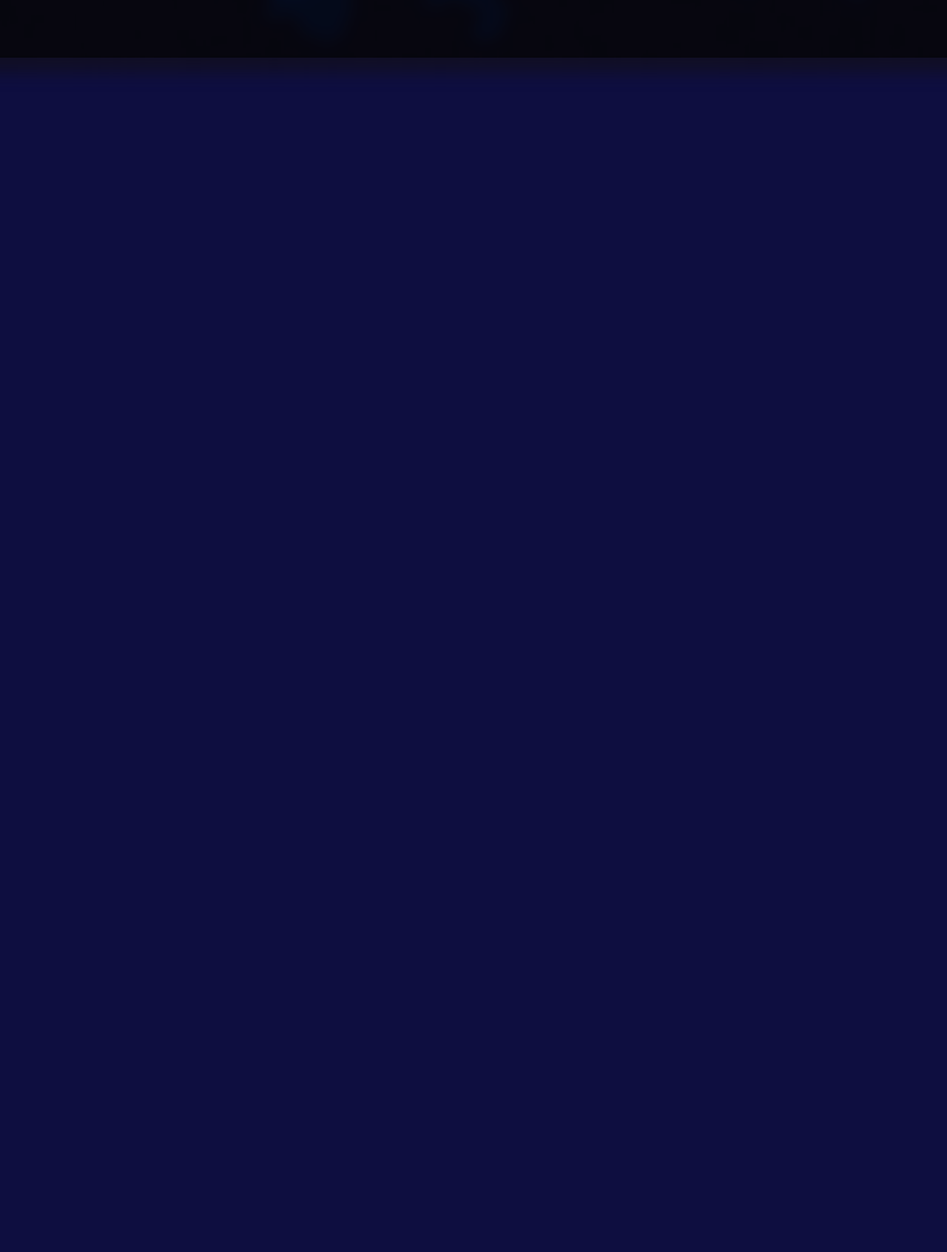
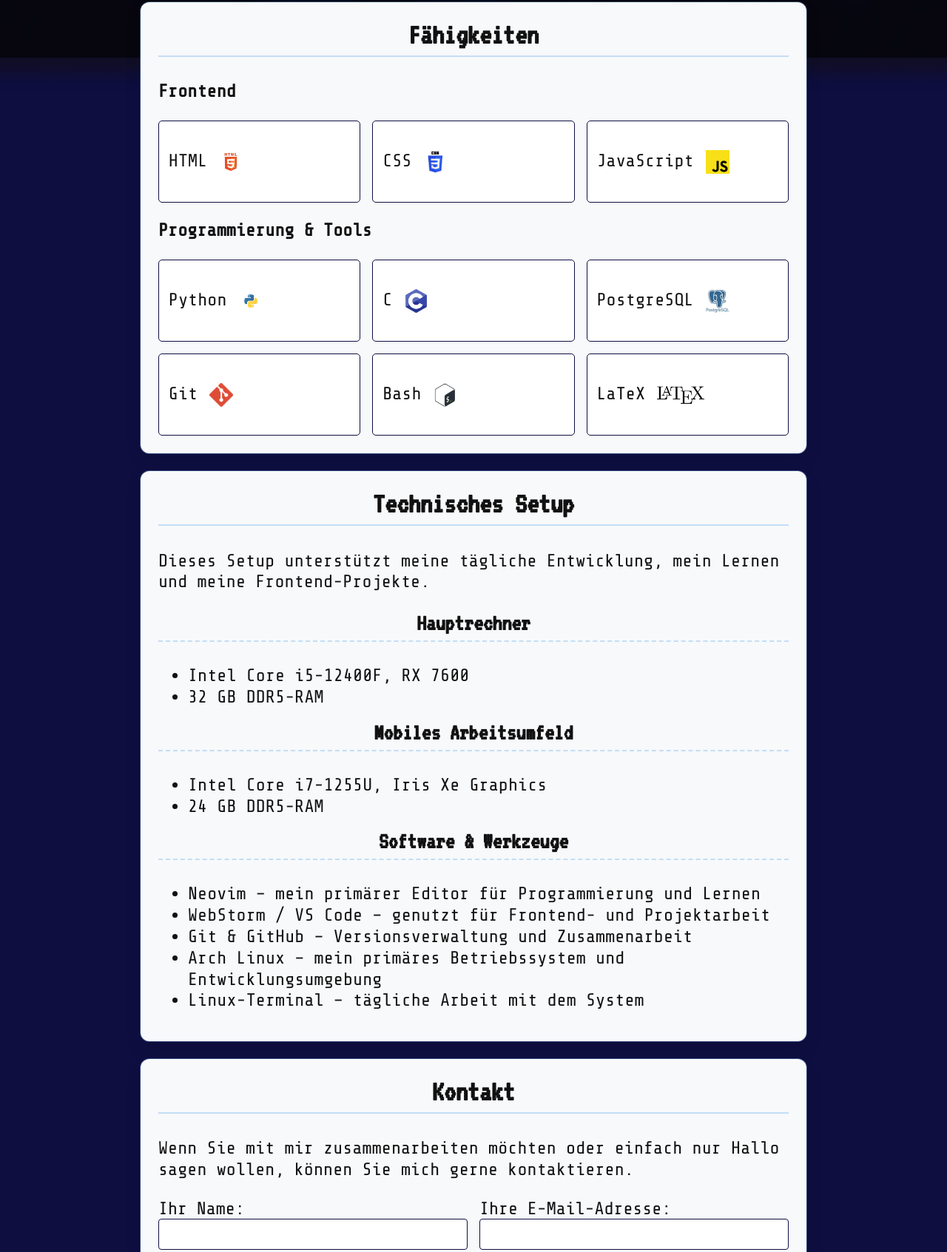
Before and after one commit to ReisSaigyouji/portfolio, a website: page index-de.html in a window 1280 px wide. Shown: the part 722-2415 px from the top of the page at 74% size. Before the commit the page ends 800 px from the top, so only its background shows below. Drawn offline with nearby package versions, Linux system fonts and the light colour scheme.

Commit message:
Finished the German page

```diff
--- a/index-de.html
+++ b/index-de.html
@@ -16,8 +16,129 @@
                 <a href="index.html">English 🇬🇧</a>
             </nav>
         </div>
-        <h1>Willkommen!</h1>
+        <section class="hero">
+            <h1>Guten Tag! Mein Name ist Oleg Hotau</h1>
+            <p>Angehender Webentwickler mit Interesse an Cybersicherheit.</p>
+        </section>
     </header>
+
+    <main>
+        <section class="container">
+            <h2>Über mich</h2>
+            <p>Ich bin ein angehender Webentwickler mit aktuellem Schwerpunkt auf Frontend-Entwicklung.
+                Parallel dazu beschäftige ich mich intensiv mit Cybersicherheit und Systemadministration
+                und widme einen bedeutenden Teil meiner Zeit der Weiterentwicklung meiner Fähigkeiten in diesen Bereichen.
+            </p>
+            <p>
+                Ich erstelle Webseiten sowohl als Hobby als auch professionell und bin stets offen für neue Projekte oder Zusammenarbeit.
+                Wenn Sie eine Website benötigen oder eine Idee besprechen möchten, können Sie mich gerne kontaktieren.
+            </p>
+        </section>
+
+        <section class="container">
+            <h2>Fähigkeiten</h2>
+            <p><strong>Frontend</strong></p>
+            <div class="skills-grid">
+                <div class="skill">
+                    <p>HTML</p>
+                    <img src="img/html.jpg" alt="HTML logo">
+                </div>
+                <div class="skill">
+                    <p>CSS</p>
+                    <img src="img/css.jpg" alt="CSS logo">
+                </div>
+                <div class="skill">
+                    <p>JavaScript</p>
+                    <img src="img/js.png" alt="js logo">
+                </div>
+            </div>
+            <p><strong>Programmierung & Tools</strong></p>
+            <div class="skills-grid">
+                <div class="skill">
+                    <p>Python</p>
+                    <img src="img/python.png" alt="python logo">
+                </div>
+                <div class="skill">
+                    <p>C</p>
+                    <img src="img/c.png" alt="c logo">
+                </div>
+                <div class="skill">
+                    <p>PostgreSQL</p>
+                    <img src="img/postgresql.jpg" alt="sql logo">
+                </div>
+                <div class="skill">
+                    <p>Git</p>
+                    <img src="img/git.png" alt="git logo">
+                </div>
+                <div class="skill">
+                    <p>Bash</p>
+                    <img src="img/bash.png" alt="bash logo">
+                </div>
+                <div class="skill">
+                    <p>LaTeX</p>
+                    <img src="img/latex.png" alt="latex logo" style="height: 4rem; width: 4rem">
+                </div>
+            </div>
+        </section>
+
+        <section class="container">
+            <h2>Technisches Setup</h2>
+            <p>Dieses Setup unterstützt meine tägliche Entwicklung, mein Lernen und meine Frontend-Projekte.</p>
+            <h3>Hauptrechner</h3>
+            <ul>
+                <li>Intel Core i5-12400F, RX 7600</li>
+                <li>32 GB DDR5-RAM</li>
+            </ul>
+
+            <h3>Mobiles Arbeitsumfeld</h3>
+            <ul>
+                <li>Intel Core i7-1255U, Iris Xe Graphics</li>
+                <li>24 GB DDR5-RAM</li>
+            </ul>
+
+            <h3>Software & Werkzeuge</h3>
+            <ul>
+                <li>Neovim – mein primärer Editor für Programmierung und Lernen</li>
+                <li>WebStorm / VS Code – genutzt für Frontend- und Projektarbeit</li>
+                <li>Git & GitHub – Versionsverwaltung und Zusammenarbeit</li>
+                <li>Arch Linux – mein primäres Betriebssystem und Entwicklungsumgebung</li>
+                <li>Linux-Terminal – tägliche Arbeit mit dem System</li>
+            </ul>
+        </section>
+
+        <section class="container">
+            <h2>Kontakt</h2>
+            <p>Wenn Sie mit mir zusammenarbeiten möchten oder einfach nur Hallo sagen wollen, können Sie mich gerne kontaktieren.</p>
+            <form class="contact-form">
+                <div class="row">
+                    <label>
+                        Ihr Name:
+                        <input type="text">
+                    </label>
+
+                    <label>
+                        Ihre E-Mail-Adresse:
+                        <input type="email">
+                    </label>
+                </div>
+
+                <label class="message-label">
+                    Nachricht:
+                    <textarea></textarea>
+                </label>
+
+                <button type="submit">Nachricht senden</button>
+            </form>
+        </section>
+    </main>
+
+    <footer>
+        <div class="footer-content">
+            <p>&lt;&lt;&lt; &copy; Oleg Hotau &gt;&gt;&gt;</p>
+            <p><a href="#">Zurück nach oben</a></p>
+        </div>
+    </footer>
+
 </body>
 
 </html>
```
